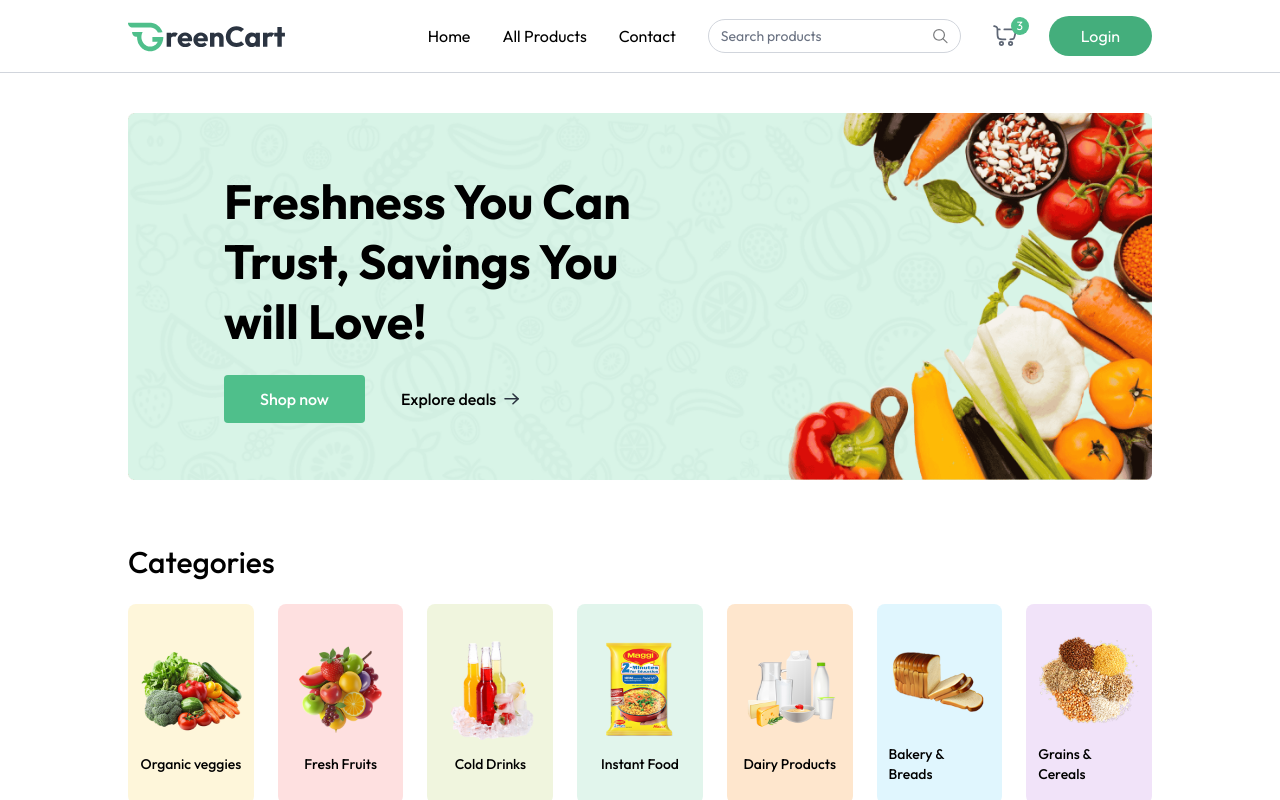
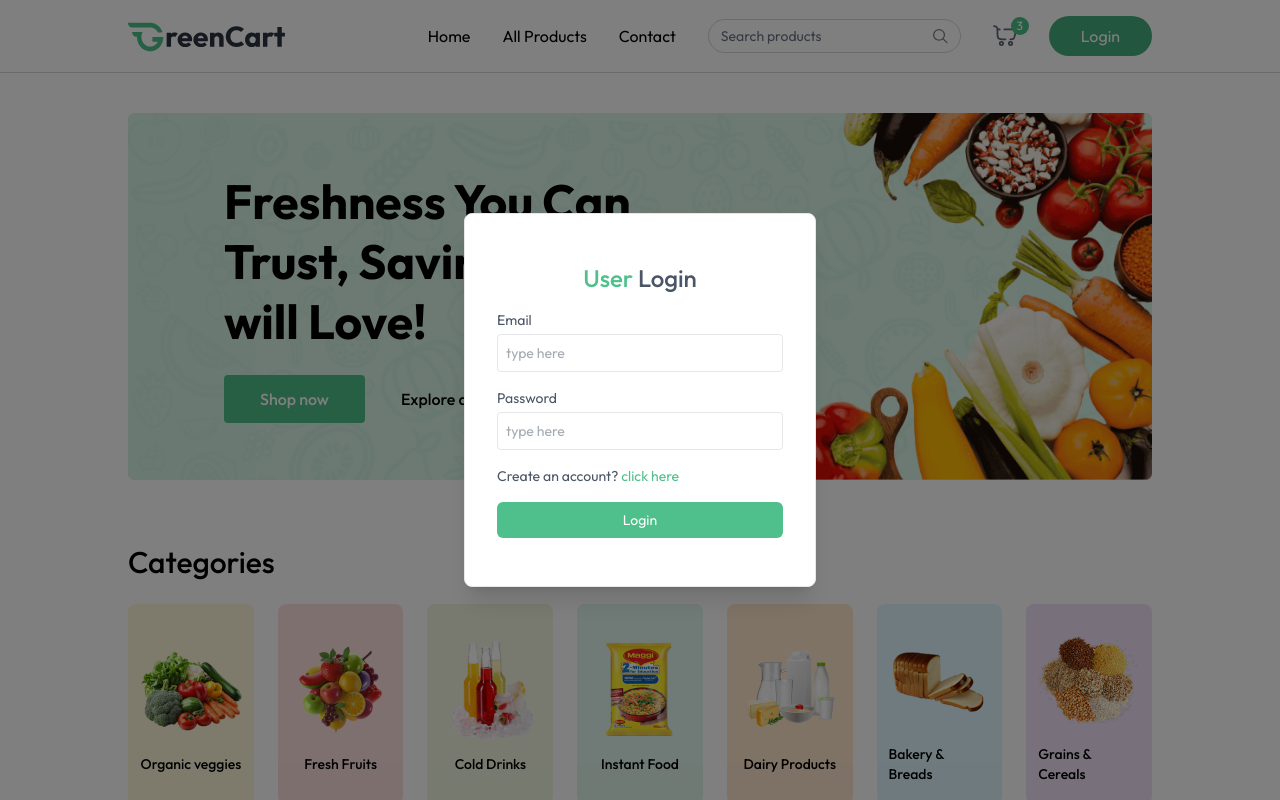
Before and after one commit to karemsaeed20020/MERN-Green-Cart-App, a React (Vite) app in the folder client/: page / in a window 1280 px wide. Both pictures are taken after a click on the button "Login". Shown: the top 800 px of the page. Built offline with nearby package versions, Linux system fonts and the light colour scheme.

Commit message:
Create Login and Register

```diff
--- a/client/src/App.jsx
+++ b/client/src/App.jsx
@@ -4,11 +4,15 @@
 import { useLocation } from "react-router-dom";
 import {Toaster} from 'react-hot-toast'
 import Footer from "./components/Footer";
+import { useAppContext } from "./context/AppContext";
+import Login from "./components/Login";
 function App() {
   const isSellerPath = useLocation().pathname.includes("seller");
+  const {showUserLogin} = useAppContext();
   return (
     <>
       {isSellerPath ? null : <Navbar /> }
+      {showUserLogin ? <Login /> : null}
       <Toaster />
       <div className={`${isSellerPath ? "" : "px-6 md:px-16 lg:px-24 xl:px-32"}`}>
         <Routes>
--- /dev/null
+++ b/client/src/components/Login.jsx
@@ -0,0 +1,90 @@
+import { useState } from "react";
+import { useAppContext } from "../context/AppContext";
+
+const Login = () => {
+  const [state, setState] = useState("login");
+  const [name, setName] = useState("");
+  const [email, setEmail] = useState("");
+  const [password, setPassword] = useState("");
+  const {setShowUserLogin, setUser} = useAppContext();
+
+  const onSubmitHandler = async (event) => {
+    event.preventDefault();
+    setUser({
+        email: "test@gmail.com",
+        name: "Test"
+    })
+    setShowUserLogin(false)
+  }
+  return (
+    <div onClick={() => setShowUserLogin(false)} className="fixed top-0 bottom-0 left-0 right-0 z-30 flex items-center text-sm text-gray-600 bg-black/50">
+      <form onSubmit={onSubmitHandler} onClick={(e) => e.stopPropagation()} className="flex flex-col gap-4 m-auto items-start p-8 py-12 w-80 sm:w-[352px] rounded-lg shadow-xl border border-gray-200 bg-white">
+        <p className="text-2xl font-medium m-auto">
+          <span className="text-primary">User</span>{" "}
+          {state === "login" ? "Login" : "Sign Up"}
+        </p>
+        {state === "register" && (
+          <div className="w-full">
+            <p>Name</p>
+            <input
+              onChange={(e) => setName(e.target.value)}
+              value={name}
+              placeholder="type here"
+              className="border border-gray-200 rounded w-full p-2 mt-1 outline-primary"
+              type="text"
+              required
+            />
+          </div>
+        )}
+        <div className="w-full ">
+          <p>Email</p>
+          <input
+            onChange={(e) => setEmail(e.target.value)}
+            value={email}
+            placeholder="type here"
+            className="border border-gray-200 rounded w-full p-2 mt-1 outline-primary"
+            type="email"
+            required
+          />
+        </div>
+        <div className="w-full ">
+          <p>Password</p>
+          <input
+            onChange={(e) => setPassword(e.target.value)}
+            value={password}
+            placeholder="type here"
+            className="border border-gray-200 rounded w-full p-2 mt-1 outline-primary"
+            type="password"
+            required
+          />
+        </div>
+        {state === "register" ? (
+          <p>
+            Already have account?{" "}
+            <span
+              onClick={() => setState("login")}
+              className="text-primary cursor-pointer"
+            >
+              click here
+            </span>
+          </p>
+        ) : (
+          <p>
+            Create an account?{" "}
+            <span
+              onClick={() => setState("register")}
+              className="text-primary cursor-pointer"
+            >
+              click here
+            </span>
+          </p>
+        )}
+        <button className="bg-primary hover:bg-primary-dull transition-all text-white w-full py-2 rounded-md cursor-pointer">
+          {state === "register" ? "Create Account" : "Login"}
+        </button>
+      </form>
+    </div>
+  );
+};
+
+export default Login;
--- a/client/src/components/Navbar.jsx
+++ b/client/src/components/Navbar.jsx
@@ -10,6 +10,7 @@
     setUser(null);
     navigate("/")
   }
+
 
   return (
     <nav className="flex items-center justify-between px-6 md:px-16 lg:px-24 xl:px-32 py-4 border-b border-gray-300 bg-white relative transition-all">
```
